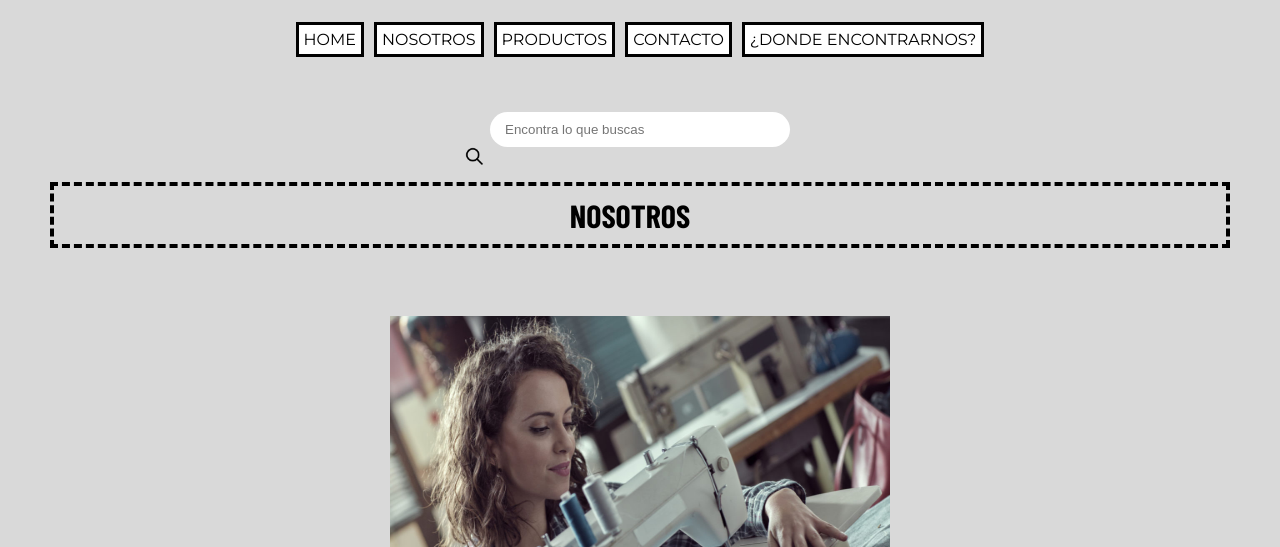
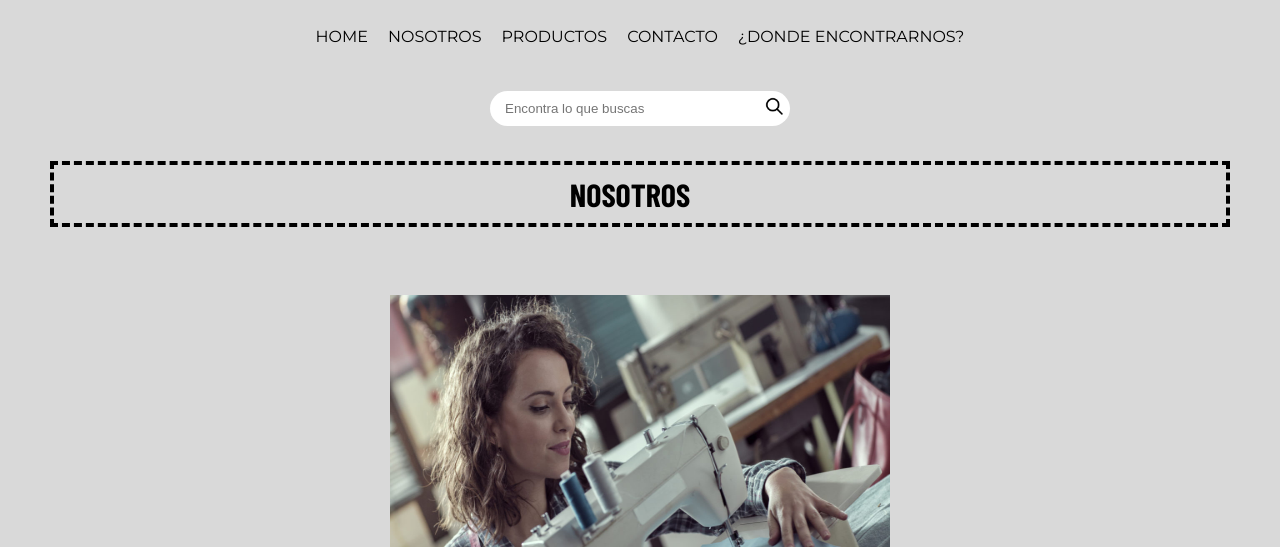
Before and after one commit to manupelegrina/manupelegrina.github.io, a plain HTML site: page Pages/nosotros.html in a window 1280 px wide. Shown: the part 253-800 px from the top of the page. Drawn offline with nearby package versions, Linux system fonts and the light colour scheme; a web font is replaced by a local one.

Commit message:
Segundo Ajuste proyecto

```diff
--- a/css/style.css
+++ b/css/style.css
@@ -50,14 +50,27 @@ ul {
 /*  HEADER */
 
 .header a:hover {
-    color: aqua;
-    font-weight: bold;
+    background-size: 0 3px, 100% 3px;
 }
 
+
 .header a {
-    color: black;
+    color: inherit;
     text-decoration: none;
+
+    background: linear-gradient(to right,
+           #d9d9d9,
+            #d9d9d9),
+        linear-gradient(to right,
+            rgba(255, 0, 0, 1),
+            rgba(255, 0, 180, 1),
+            rgba(0, 100, 200, 1));
+    background-size: 100% 3px, 0 3px;
+    background-position: 100% 100%, 0 100%;
+    background-repeat: no-repeat;
+    transition: background-size 400ms;
 }
+
 
 .header ul {
     display: flex;
@@ -69,8 +82,8 @@ ul {
 .header li {
     margin: 5px;
     padding: 5px;
-    border: black 3px solid;
-    background-color: white;
+    border: none;
+    background-color: #d9d9d9;
 }
 
 .logo {
@@ -87,16 +100,20 @@ ul {
 
 /* BARRA DE BUSQUEDA */
 
+.formulario{
+    display: flex;
+}
+
 .campoDebusqueda {
     width: 100%;
-    padding: 10px 35px 10px 15px;
+    padding: 10px 15px 10px 15px;
     border: none;
     border-radius: 100px;
     outline: none;
 }
 
 .container {
-    margin: 30px auto;
+    margin: 15px auto;
     width: 300px;
     height: 20px;
 }
@@ -119,6 +136,11 @@ ul {
 .mainNosotros div{
     display: flex;
     justify-content: center;
+}
+
+.mainNosotros p {
+    margin: 50px;
+    padding: 10px 15px 10px 15px;
 }
 
 .modelos {
@@ -146,6 +168,7 @@ ul {
 
 .main p {
     margin: 50px;
+    padding: 10px 15px 10px 15px;
 }
 
 main{
@@ -157,6 +180,7 @@ main{
 
 .footer p {
     text-align: center;
+    margin: 10px;
 }
 
 .footer a {
@@ -164,7 +188,8 @@ main{
     margin: 20px;
 }
 
-.footer div{
+
+.footer div {
     display: flex;
     justify-content: center;
 }
@@ -236,6 +261,10 @@ main{
         height: 300px;
     }
 
+    .container{
+        width: 200px;
+    }
+
 
 
 }
```
Also changed, not shown: index.html (+8 -4 lines).
